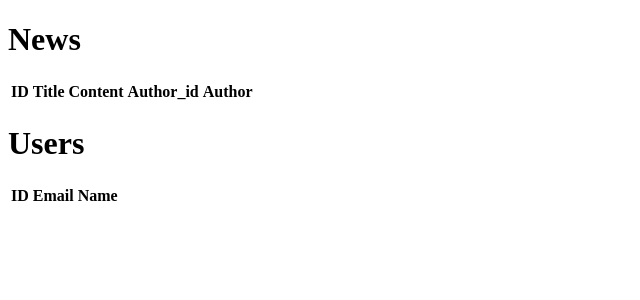
After one commit to Lis1337/learning_php2, a PHP site: template www/php2/public/App/Templates/index.php in a window 1280 px wide. The commit adds this page. Shown: the top 300 px of the page, without its empty margins (0-640 px from the left). Run offline with PHP 8.4, Linux system fonts and the light colour scheme; the template is opened without the code that fills it, so the values that code supplies are empty.

```diff
--- a/www/php2/public/App/Models/User.php
+++ b/www/php2/public/App/Models/User.php
@@ -9,7 +9,6 @@ class User extends Model
 {
     public const TABLE = 'users';
 
-    public $email;
-    public $name;
-
+    public string $email;
+    public string $name;
 }
--- /dev/null
+++ b/www/php2/public/App/Templates/index.php
@@ -0,0 +1,52 @@
+<!doctype html>
+<html lang="en">
+<head>
+    <meta charset="UTF-8">
+    <meta name="viewport"
+          content="width=device-width, user-scalable=no, initial-scale=1.0, maximum-scale=1.0, minimum-scale=1.0">
+    <meta http-equiv="X-UA-Compatible" content="ie=edge">
+    <title>PHP-2</title>
+    </head>
+<body>
+
+    <h1>News</h1>
+    <table class="table-striped">
+        <tr>
+            <th>ID</th>
+            <th>Title</th>
+            <th>Content</th>
+            <th>Author_id</th>
+            <th>Author</th>
+        </tr>
+        <?php foreach ($this->news as $post) : ?>
+        <tr>
+            <td><?php echo $post->id ?></td>
+            <td><?php echo $post->title ?></td>
+            <td><?php echo $post->content ?></td>
+            <td><?php echo $post->author_id ?></td>
+            <td><?php foreach ($post->author as $name) {
+                echo $name->name;
+                } ?></td>
+        </tr>
+        <?php endforeach; ?>
+    </table>
+
+    <h1>Users</h1>
+    <table>
+        <tr>
+            <th>ID</th>
+            <th>Email</th>
+            <th>Name</th>
+        </tr>
+        <tr>
+            <?php foreach ($this->users as $user) : ?>
+        <tr>
+            <td><?php echo $user->id ?></td>
+            <td><?php echo $user->email ?></td>
+            <td><?php echo $user->name ?></td>
+        </tr>
+        <?php endforeach; ?>
+    </table>
+
+</body>
+</html>
--- a/www/php2/public/edit_post.php
+++ b/www/php2/public/edit_post.php
@@ -11,6 +11,7 @@ if ($_POST['id']) {
 }
 $editPost->title = $_POST['title'];
 $editPost->content = $_POST['content'];
+$editPost->author_id = $_POST['author_id'];
 $editPost->save();
 
 header('Location: http://127.0.0.1/admin.php');
```
Also changed, not shown: www/php2/public/App/Models/Article.php (+10 -2 lines), www/php2/public/SetAndGet.php (added, +20 -0 lines), www/php2/public/View.php (added, +33 -0 lines), www/php2/public/admin.php (+17 -0 lines), www/php2/public/index.php (+12 -1 lines).
